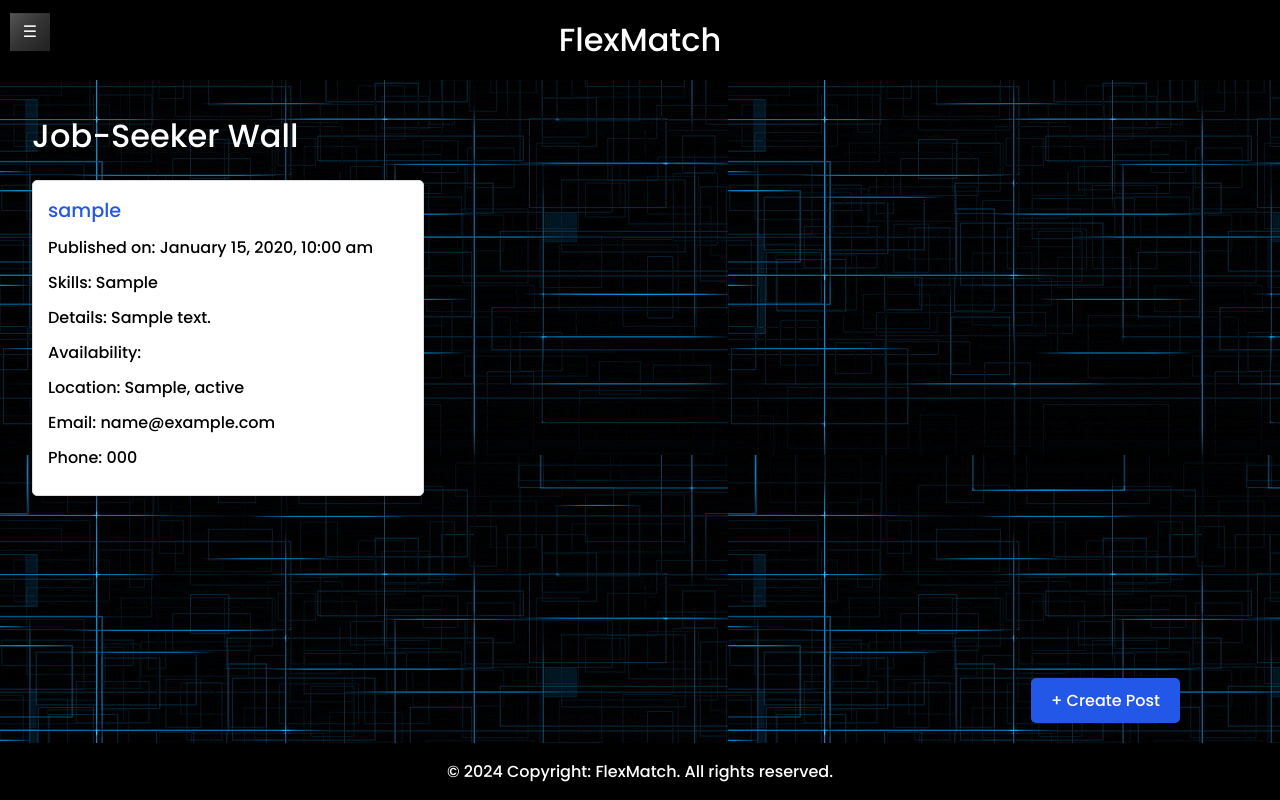
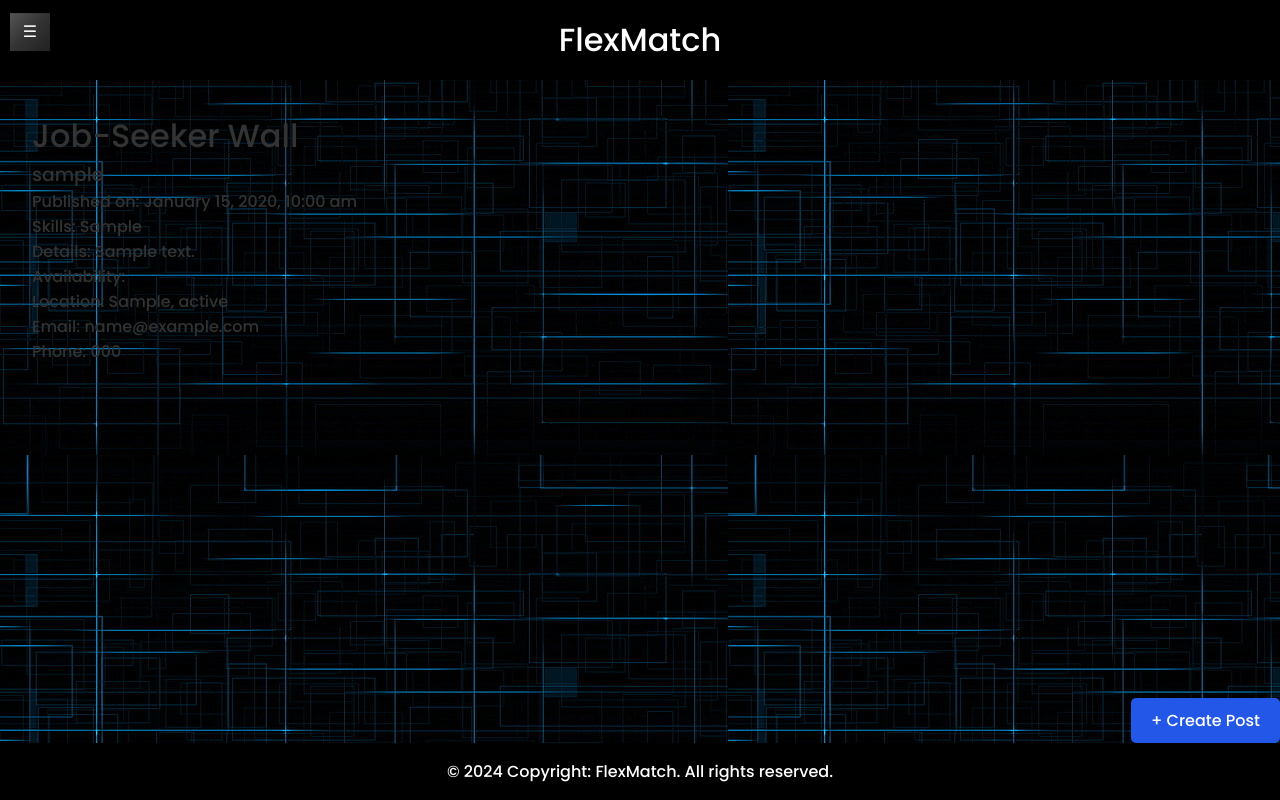
Before and after one commit to EileenYongKaiQin/TechTribe, a PHP site: the page made by Job Seeker/job_seeker_wall.php in a window 1280 px wide. Run offline with PHP 8.4, Linux system fonts and the light colour scheme; tables that the repository leaves empty hold one stand-in row (values such as "Sample post"); data that the repository does not hold is empty; some web fonts are replaced.

Commit message:
Update job_seeker_wall.css

```diff
--- a/css/job_seeker_wall.css
+++ b/css/job_seeker_wall.css
@@ -1,51 +1,165 @@
-h1{
-    color: #ffffff;
+/* Reset and Box Sizing */
+* {
+    margin: 0;
+    padding: 0;
+    box-sizing: border-box;
 }
 
-.post-grid {
-    display: grid;
-    grid-template-columns: repeat(auto-fill, minmax(300px, 1fr));
-    gap: 20px;
-    margin-top: 20px;
+/* Body and Layout */
+body {
+    font-family: Arial, sans-serif;
+    background-color: #f4f4f9;
+    color: #333;
 }
 
-.post {
-    border: 1px solid #ddd;
-    padding: 15px;
-    border-radius: 5px;
-    box-shadow: 0 2px 5px rgba(0, 0, 0, 0.1);
-    background-color: #fff;
+/* Main Content */
+.main-content {
+    padding: 20px;
+    max-width: 1200px;
+    margin: 0 auto;
 }
 
-.post h3 {
-    margin-top: 0;
-    font-size: 1.2rem;
-    color: #2357e7;
+/* Search and Filter Bar */
+.search-filter-bar {
+    display: flex;
+    justify-content: left;
+    margin-bottom: 20px;
+    gap: 20px;
 }
 
-.post p {
-    margin: 10px 0;
+.search-filter-bar input {
+    width: 30%;
+    padding: 10px;
+    border: 1px solid #ccc;
+    border-radius: 5px;
 }
 
+.search-filter-bar button {
+    padding: 10px 20px;
+    background-color: #45a049;
+    color: white;
+    border: none;
+    border-radius: 5px;
+    cursor: pointer;
+}
+
+.search-filter-bar button:hover {
+    background-color: #236c3a;
+}
+
+/* Job Seeker Wall */
+.job-seeker-wall {
+    display: flex;
+    flex-wrap: wrap;
+    gap: 20px;
+}
+
+.job-post {
+    background-color: #fff;
+    border: 1px solid #ddd;
+    border-radius: 10px;
+    padding: 20px;
+    width: 48%;
+    box-shadow: 0 4px 6px rgba(0, 0, 0, 0.1);
+    transition: all 0.3s ease;
+}
+
+.job-post:hover {
+    transform: scale(1.03);
+}
+
+/* Job Post Title and Info */
+.job-post h3 {
+    font-size: 22px;
+    margin-bottom: 10px;
+}
+
+.job-post p {
+    font-size: 16px;
+    margin-bottom: 10px;
+}
+
+.job-post ul {
+    list-style-type: none;
+    margin-left: 0;
+}
+
+.job-post ul li {
+    margin-bottom: 5px;
+}
+
+/* Chat Button */
+.chat-btn {
+    background-color: #2357e7;
+    color: white;
+    border: none;
+    padding: 10px 20px;
+    border-radius: 5px;
+    cursor: pointer;
+    font-size: 14px;
+    transition: background-color 0.3s ease;
+    margin-top: 15px;
+    width: 100%;
+}
+
+.chat-btn:hover {
+    background-color: #236c3a;
+}
+
+/* Pagination */
+.pagination {
+    text-align: center;
+    margin-top: 20px;
+    width: 100%;
+}
+
+.pagination a {
+    padding: 10px 20px;
+    margin: 5px;
+    color: #2357e7;
+    text-decoration: none;
+    border: 1px solid #2357e7;
+    border-radius: 5px;
+}
+
+.pagination a:hover {
+    background-color: #2357e7;
+    color: #fff;
+}
+
+/* Create Post Button */
 .button-section {
     display: flex;
-    justify-content: flex-end; /* Aligns content to the right */
-    padding: 20px 100px 20px 0; /* Adds 100px padding from the right */
-    /* background-image: url('../images/background.jpg'); */
-    background-color: transparent;
+    justify-content: flex-end;
+    margin-top: 20px;
 }
 
 .create-post-btn {
     background-color: #2357e7;
-    color: #fff;
+    color: white;
     border: none;
     padding: 10px 20px;
+    border-radius: 5px;
     cursor: pointer;
-    border-radius: 5px;
     font-size: 16px;
-    transition: background-color 0.3s;
+    transition: background-color 0.3s ease;
 }
 
 .create-post-btn:hover {
-    background-color: #45a049;
+    background-color: #236c3a;
 }
+
+/* Responsive Design */
+@media (max-width: 768px) {
+    .search-filter-bar {
+        flex-direction: column;
+    }
+
+    .job-post {
+        width: 100%;
+    }
+
+    .chat-btn {
+        width: 100%;
+    }
+}
```
